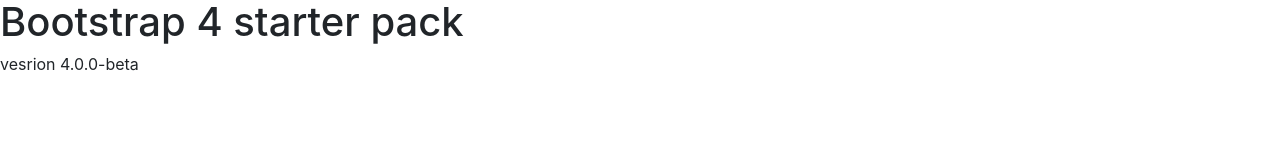
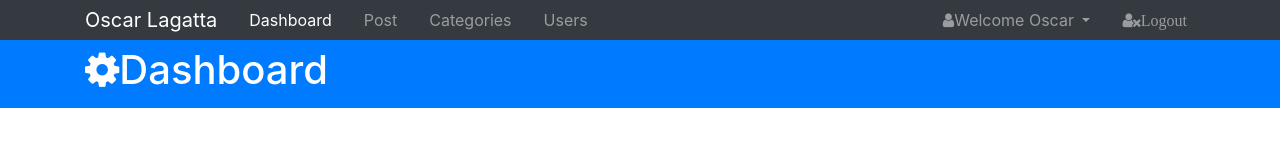
Before and after one commit to oscarlagatta/Bootstrap_4_POC_3, a website: page src/index.html in a window 1280 px wide. Drawn offline with Linux system fonts and the light colour scheme.

Commit message:
initial commit, nav bar and header

```diff
--- a/src/index.html
+++ b/src/index.html
@@ -4,15 +4,65 @@
     <meta charset="UTF-8">
     <meta name="viewport" content="width=device-width, initial-scale=1.0">
     <meta http-equiv="X-UA-Compatible" content="ie=edge">
-    <title>Bootstrap 4 Starter Pack</title>
+    <title>Home Admin Area</title>
     <link rel="stylesheet" href="css/font-awesome.min.css">
     <link rel="stylesheet" href="css/bootstrap.css">
     <link rel="stylesheet" href="css/style.css">
 </head>
 <body>
-    <h1>Bootstrap 4 starter pack</h1>
+    <nav class="navbar navbar-expand-sm navbar-dark bg-dark p-0">
+        <div class="container">
+            <a href="index.html" class="navbar-brand">Oscar Lagatta</a>
+            <button class="navbar-toggler" data-toggle="collapse" data-target="#navbarNav">
+                <span class="navbar-toggler icon">
 
-    <p>vesrion 4.0.0-beta</p>
+                </span>
+            </button>
+            <collapse class="navbar-collapse" id="navbarNav">
+                <ul class="navbar-nav">
+                    <li class="nav-item px-2">
+                        <a href="index.html" class="nav-link active">Dashboard</a>
+                    </li>
+                    <li class="nav-item px-2">
+                        <a href="post.hml" class="nav-link">Post</a>
+                    </li>
+                    <li class="nav-item px-2">
+                        <a href="categories.html" class="nav-link">Categories</a>
+                    </li>
+                    <li class="nav-item px-2">
+                        <a href="users.html" class="nav-link">Users</a>
+                    </li>
+                </ul>
+                <ul class="navbar-nav ml-auto">
+                    <li class="nav-item dropdown mr-3">
+
+                        <a href="#" class="nav-link dropdown-toggle" data-toggle="dropdown">
+                                <i class="fa fa-user"></i>Welcome Oscar
+                        </a>
+                        <div class="dropdown-menu">
+                            <a href="profile.html" class="dropdown-item"><i class="fa fa-user-circle"></i>
+                                Profile</a>
+                            <a href="settings.html" class="dropdown-item"><i class="fa fa-gear"></i>
+                                Settings</a>
+                        </div>
+                    </li>
+                    <li class="nav-item">
+                        <a href="login.html" class="nav-link"><i class="fa fa-user-times">Logout</i></a>
+                    </li>
+                </ul>
+            </collapse>
+        </div>
+    </nav>
+
+    <header id="main-header" class="py-2 bg-primary text-white">
+        <div class="container">
+            <div class="row">
+                <div class="col-md-6">
+                    <h1><i class="fa fa-gear"></i>Dashboard</h1>
+                </div>
+            </div>
+        </div>
+    </header>
     <script src="js/jquery.min.js"></script>
     <script src="js/popper.min.js"></script>
     <script src="js/bootstrap.min.js"></script>
```
